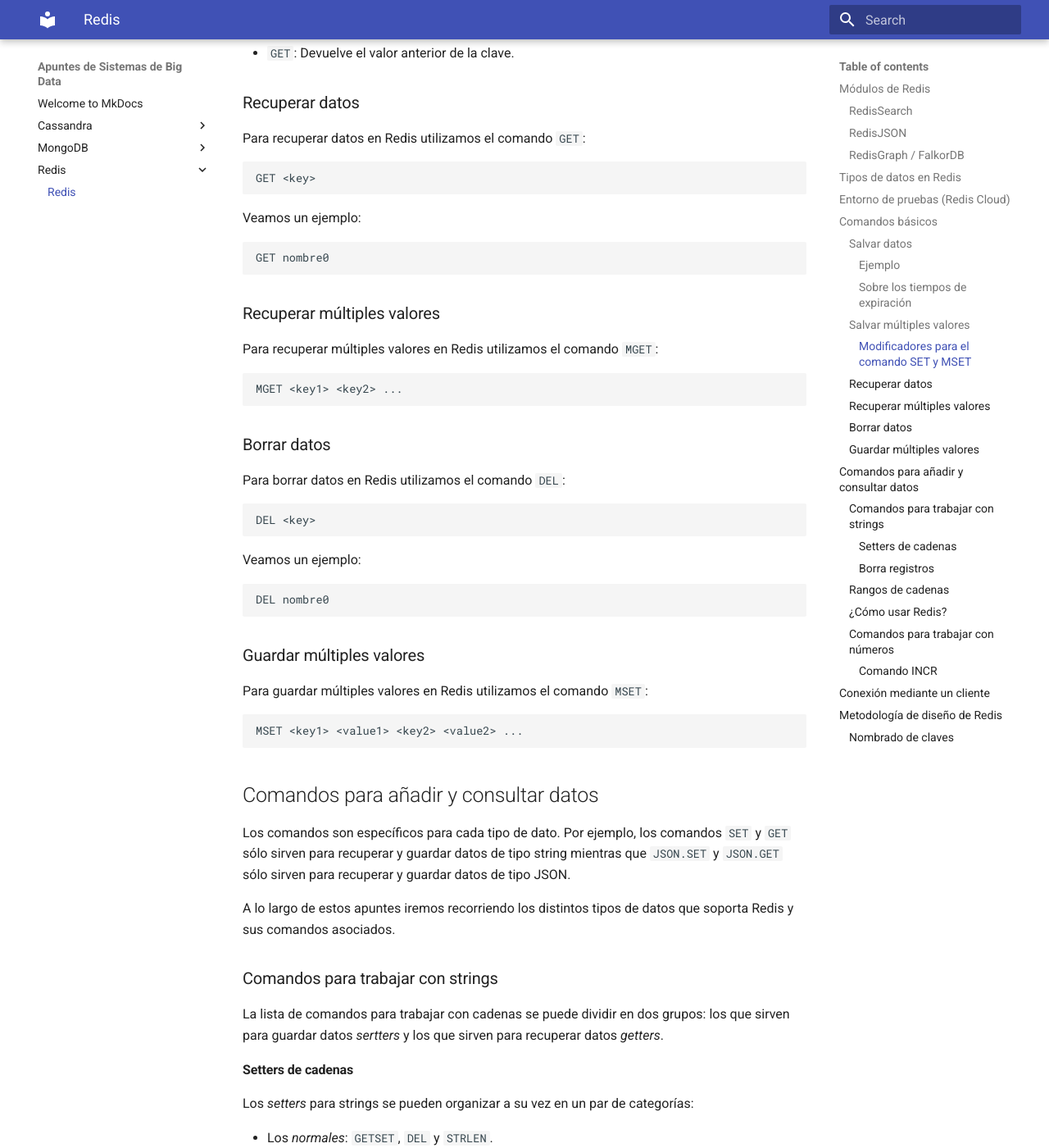
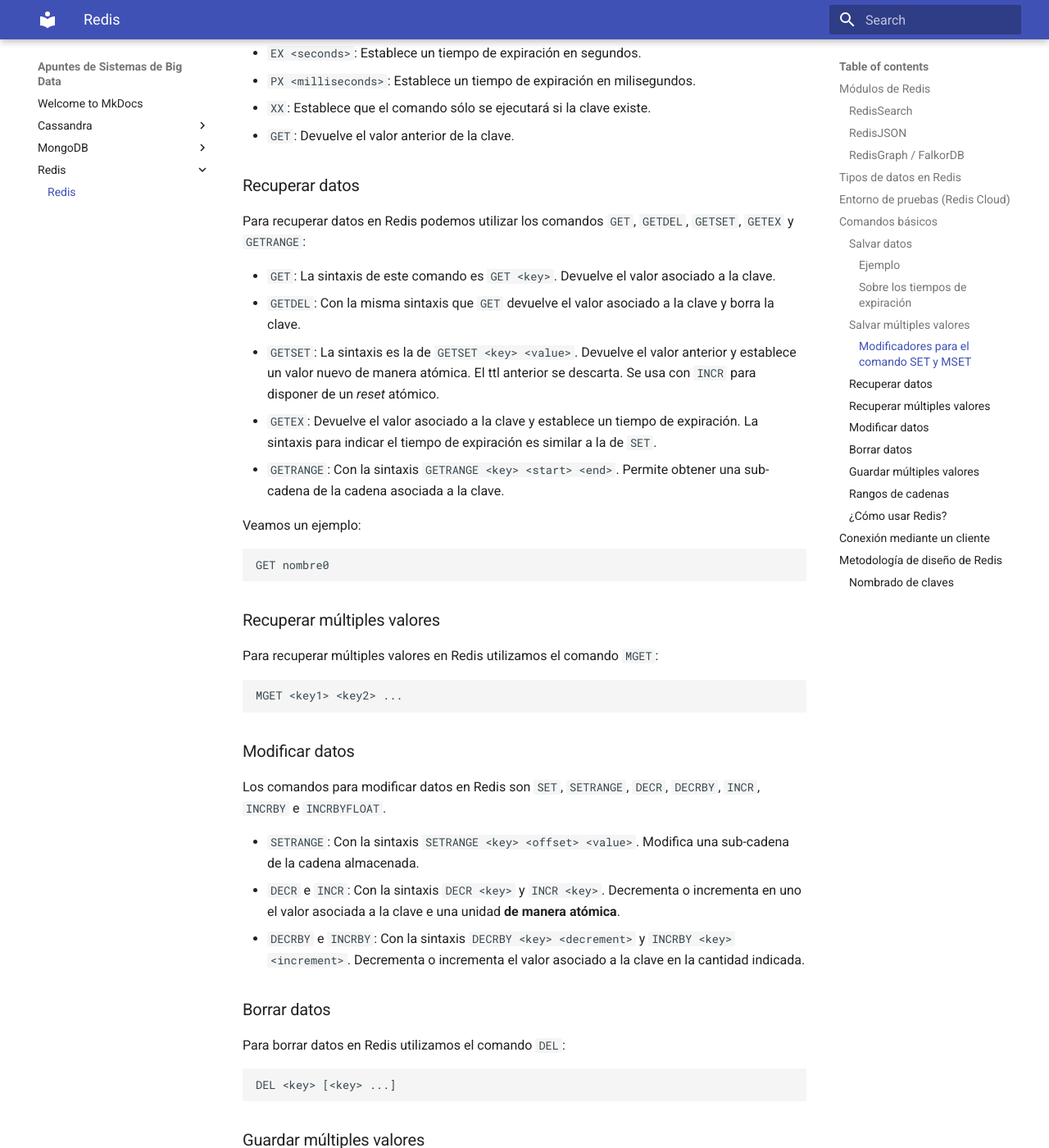
Before and after one commit to mmourazos/SBD, an MkDocs documentation site: the page built from docs/Redis/00 - Redis.md, in a window 1280 px wide and 1400 px high, scrolled down 5303 px. Shown: the whole window at 82% size. Built offline with MkDocs 1.6.1 and Material for MkDocs 9.7.7, drawn with Linux system fonts in a browser that asks for light colours; some of the changed text lies outside the part shown.

Commit message:
Más cambios

````diff
--- a/docs/Redis/00 - Redis.md
+++ b/docs/Redis/00 - Redis.md
@@ -5,8 +5,13 @@
 * Es una base de datos en memoria &rarr; Esto implica que será muy rápida.
 * Almacena los datos en la forma clave &rarr; valor.
 * Se utiliza tradicionalmente como una capa de caché.
+* Redis es una base de datos síncrona y mono-hilo.
 
-Al tratarse de un sistema en memoria es lógico que se usase como caché de una base de datos en disco y no como una base de datos primaria. Actualmente Redis se puede usar como una base de datos única y no sólo como una caché. Para lograr esto se utilizarán una serie de módulos constituyendo lo que se conoce como Redis stack. Redis sin módulos se denomina Redis core. Los módulos confieren a Redis la capacidad de persistir sus datos, soporte para gestionar documentos JSON, etc.
+Eso significa que, aunque lleguen múltiples
+peticiones en un mismo instante Redis los procesará uno a uno de manera secuencial en el orden que
+hayan sido recibidos.
+
+Al tratarse de un sistema en memoria es lógico que se usase como caché (de una base de datos en disco por ejemplo) y no como una base de datos primaria. Actualmente se puede usar como una base de datos única y no sólo como una caché. Para lograr esto se utilizan una serie de módulos que constituyen lo que se conoce como Redis stack. Redis sin módulos se denomina Redis core. Los módulos confieren a Redis la capacidad de persistir sus datos, soporte para gestionar documentos JSON, BD orientadas a grafos, documentos, etc.
 
 ## Módulos de Redis
 
@@ -175,11 +180,18 @@
 
 ### Recuperar datos
 
-Para recuperar datos en Redis utilizamos el comando `GET`:
+Para recuperar datos en Redis podemos utilizar los comandos `GET`, `GETDEL`, `GETSET`, `GETEX` y
+`GETRANGE`:
 
-```bash
-GET <key>
-```
+* `GET`: La sintaxis de este comando es `GET <key>`. Devuelve el valor asociado a la clave.
+* `GETDEL`: Con la misma sintaxis que `GET` devuelve el valor asociado a la clave y borra la clave.
+* `GETSET`: La sintaxis es la de `GETSET <key> <value>`. Devuelve el valor anterior y establece un
+valor nuevo de manera atómica. El ttl anterior se descarta. Se usa con `INCR` para disponer de un
+*reset* atómico.
+* `GETEX`: Devuelve el valor asociado a la clave y establece un tiempo de expiración. La sintaxis
+para indicar el tiempo de expiración es similar a la de `SET`.
+* `GETRANGE`: Con la sintaxis `GETRANGE <key> <start> <end>`. Permite obtener una sub-cadena de la
+cadena asociada a la clave.
 
 Veamos un ejemplo:
 
@@ -195,18 +207,24 @@
 MGET <key1> <key2> ...
 ```
 
+### Modificar datos
+
+Los comandos para modificar datos en Redis son `SET`, `SETRANGE`, `DECR`, `DECRBY`, `INCR`,
+`INCRBY` e `INCRBYFLOAT`.
+
+* `SETRANGE`: Con la sintaxis `SETRANGE <key> <offset> <value>`. Modifica una sub-cadena de la
+cadena almacenada.
+* `DECR` e `INCR`: Con la sintaxis `DECR <key>` y `INCR <key>`. Decrementa o incrementa en uno el
+valor asociada a la clave e una unidad **de manera atómica**.
+* `DECRBY` e `INCRBY`: Con la sintaxis `DECRBY <key> <decrement>` y `INCRBY <key> <increment>`.
+Decrementa o incrementa el valor asociado a la clave en la cantidad indicada.
+
 ### Borrar datos
 
 Para borrar datos en Redis utilizamos el comando `DEL`:
 
 ```bash
-DEL <key>
-```
-
-Veamos un ejemplo:
-
-```bash
-DEL nombre0
+DEL <key> [<key> ...]
 ```
 
 ### Guardar múltiples valores
@@ -217,38 +235,7 @@
 MSET <key1> <value1> <key2> <value2> ...
 ```
 
-## Comandos para añadir y consultar datos
-
-Los comandos son específicos para cada tipo de dato. Por ejemplo, los comandos `SET` y `GET` sólo sirven para recuperar y guardar datos de tipo string mientras que `JSON.SET` y `JSON.GET` sólo sirven para recuperar y guardar datos de tipo JSON.
-
-A lo largo de estos apuntes iremos recorriendo los distintos tipos de datos que soporta Redis y sus comandos asociados.
-
-### Comandos para trabajar con strings
-
-La lista de comandos para trabajar con cadenas se puede dividir en dos grupos: los que sirven para guardar datos
-*sertters* y los que sirven para recuperar datos *getters*.
-
-#### Setters de cadenas
-
-Los *setters* para strings se pueden organizar a su vez en un par de categorías:
-
-* Los *normales*: `GETSET`, `DEL` y `STRLEN`.
-* Los que vienen haciendo lo mismo que los anteriores: `SET`, `SETNX` y `SETEX+`.
-* Al igual que: `MSET` y `MSETNX`.
-* Los que son algo raros: `APPEND` y `SETRANGE`
-
-* `SET`: Establece el valor de una clave. `GET`: Devuelve el valor de una clave.
 * `APPEND`: Si la llave existe, añade un una cadena al final del valor asociado a la clave. Si no existe, crea la clave y le asigna el valor (en este caso funciona como `set`).
-* `MGET`: Devuelve el valor de una o más claves.
-* `MSET`: Establece o modifica el valor de una o más claves.
-
-La lista de comandos para trabajar con strings es la siguiente:
-
-Los *setters* para cadenas son:
-
-#### Borra registros
-
-`DEL`
 
 ### Rangos de cadenas
 
@@ -281,28 +268,6 @@
 Para recuperar los campos de un un registro en Redis usaremos `GETRANGE` para recuperar la clave del valor de dicho campo.
 
 Para modificar el valor de uno o más campos haremos usar `SETRANGE`.
-
-### Comandos para trabajar con números
-
-Tendremos los mismos comandos básicos (`GET`, `SET`, `MGET`, `MSET`, `DEL`).
-
-También disponemos de los comandos de incremento y decremento `INCR`, `DECR`, `INCRBY`, `DECRBY` y `INCRBYFLOAT`.
-
-¿Cuál sería la utilidad des estos últimos comandos?
-
-#### Comando `INCR`
-
-Este comando busca un valor (númerico) en la base de datos e incrementa su valor en una unidad. Este
-comando está realizando dos operaciones de manera simultánea: la recuperación del valor y la modificación del mismo.
-
-De hecho, en principio, podríamos implementar el comando `INCR` con los comandos `GET` y `SET`.
-Primero obtenemos el valor con `GET` con convertimos a un número (lo recibimos como una cadena), le sumamos uno *a mano* Ay lo volvemos a guardar con `SET`.
-
-Es obvio que esta no es ideal ya que, en primer lugar realizamos dos accesos a la base de datos, por lo que podría llevar el doble de tiempo que un único acceso con `INCR`. El segundo problema es que, al no ser una operación atómica, podríamos tener problemas si dos procesos intentan incrementar el valor al mismo tiempo.
-
-Redis es una base de datos síncrona y mono-hilo. Eso significa que, aunque lleguen múltiples
-peticiones en un mismo instante Redis los procesará uno a uno de manera secuencial en el orden que
-hayan sido recibidos.
 
 ## Conexión mediante un cliente
 
````
